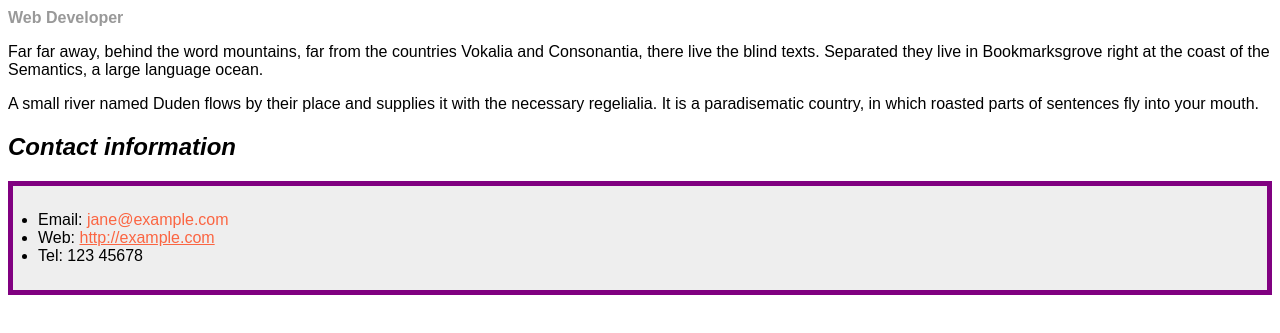
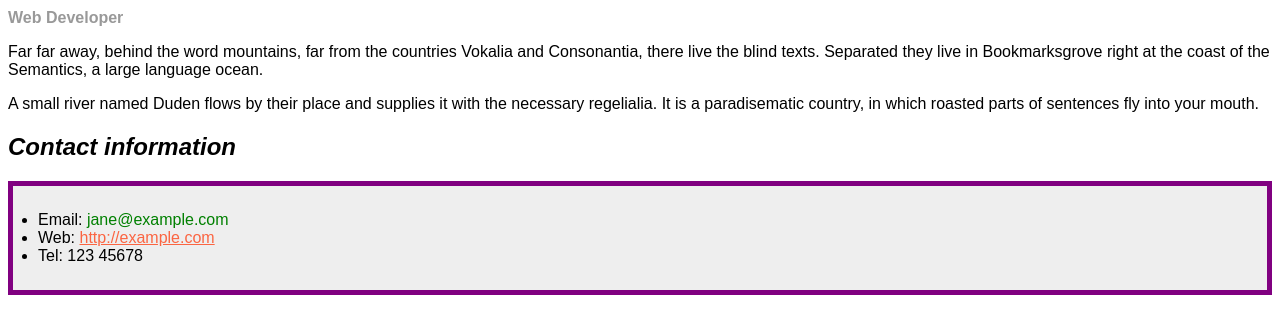
Before and after one commit to santiago1619/santiago1619.github.io, a plain HTML site: page lab3/part1/index.html in a window 1280 px wide. In both pictures the pointer is over the link "jane@example.com". Shown: the part 73-406 px from the top of the page. Drawn offline with Linux system fonts and the light colour scheme.

Commit message:
finished step 5 and added comments

```diff
--- a/lab3/part1/css/styles.css
+++ b/lab3/part1/css/styles.css
@@ -1,7 +1,7 @@
 body {
   font-family: Arial, Helvetica, sans-serif;
 }
-
+/*added purple dots under jane doe */
 h1 {
   color: hotpink;
   font-size: 2em;
@@ -9,6 +9,8 @@ h1 {
   border-bottom: 10px dotted purple;
 }
 
+
+/*changed font to italic*/
 h2 {
   font-size: 1.5em;
   font-style: italic;
@@ -33,3 +35,11 @@ ul{
 	border: 5px solid purple;
 	padding: 25px;
 }
+
+/* made so my link turns green when i hover*/
+
+
+a:hover {
+	color: green;
+	text-decoration: none;
+}
```
